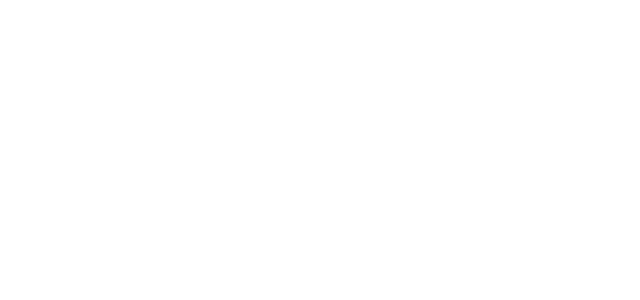
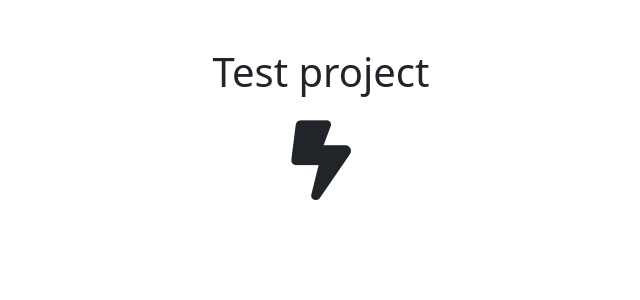
Before and after one commit to Lorenzo7991/vite-boolflix, a Vue app: page / in a window 1280 px wide. Shown: the top 300 px of the page, without its empty margins (319-959 px from the left). Built offline with nearby package versions, Linux system fonts and the light colour scheme.

Commit message:
add cdn, add sass package, tested project

```diff
--- a/index.html
+++ b/index.html
@@ -6,6 +6,10 @@
   <link rel="icon" type="img/ico" href="/favicon.ico" />
   <meta name="viewport" content="width=device-width, initial-scale=1.0" />
   <title>Boolflix</title>
+  <!-- * CDN Fontawsome -->
+  <link rel='stylesheet' href='https://cdnjs.cloudflare.com/ajax/libs/font-awesome/6.5.1/css/all.min.css'
+    integrity='sha512-DTOQO9RWCH3ppGqcWaEA1BIZOC6xxalwEsw9c2QQeAIftl+Vegovlnee1c9QX4TctnWMn13TZye+giMm8e2LwA=='
+    crossorigin='anonymous' />
 </head>
 
 <body>
--- a/package.json
+++ b/package.json
@@ -10,6 +10,7 @@
   },
   "dependencies": {
     "bootstrap": "^5.3.2",
+    "sass": "^1.70.0",
     "vue": "^3.3.11"
   },
   "devDependencies": {
--- a/src/App.vue
+++ b/src/App.vue
@@ -7,7 +7,10 @@ export default {
 </script>
 
 <template>
-  <!-- Template here -->
+  <div id="test-project" class="text-center mt-5">
+    <h1>Test project</h1>
+    <i class="fa-solid fa-beat fa-4x mt-4 fa-bolt-lightning"></i>
+  </div>
 </template>
 
 
```
Also changed, not shown: 1 other file (tests, documents, lock files or other folders).
